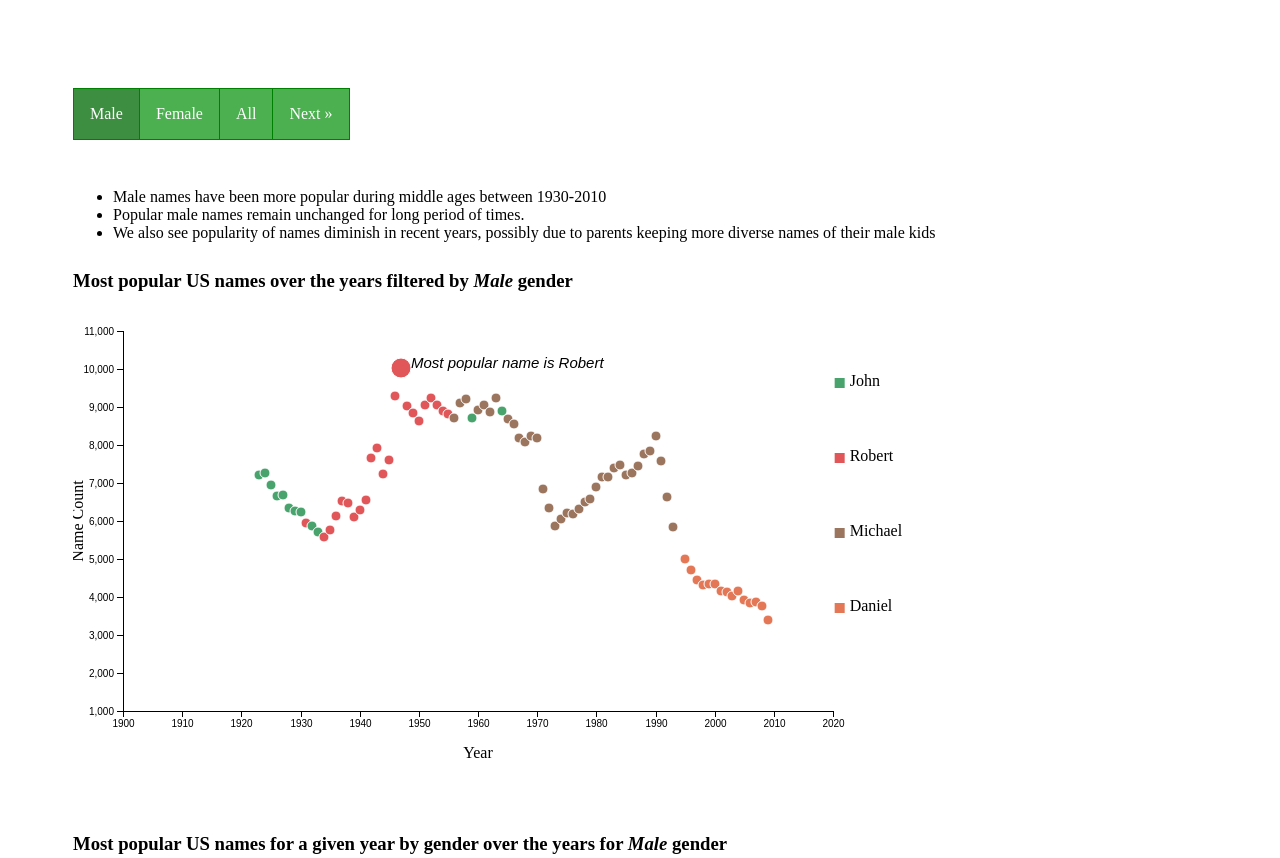
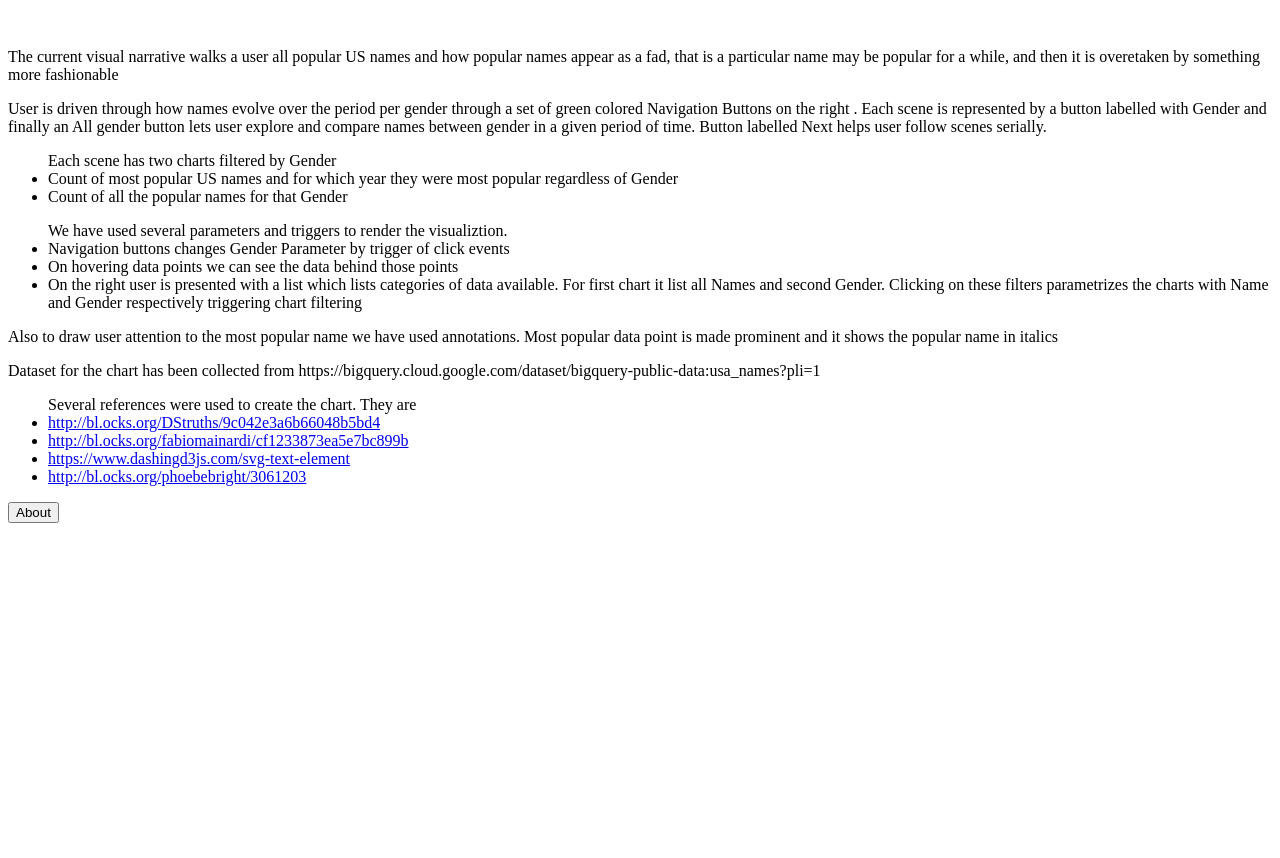
Before and after one commit to zztop/zztop.github.io, a plain HTML site: page datavz/index.html in a window 1280 px wide. Shown: the top 858 px of the page. After the commit the page ends 800 px from the top, so only its background shows below. Drawn offline with nearby package versions, Linux system fonts and the light colour scheme.

Commit message:
first checkin

```diff
--- a/datavz/index.html
+++ b/datavz/index.html
@@ -2,7 +2,46 @@
 <meta name="viewport" content="width=device-width, initial-scale=1.0">
 
 <link rel="stylesheet" href="index.css">
-<div style="position: relative;top: 20px; left: 65px;width:80%">
+<div>
+    <article class="about-note">
+        <p>The current visual narrative walks a user all popular US names and how popular names appear as a fad, that is a particular
+            name may be popular for a while, and then it is overetaken by something more fashionable</p>
+        <p>User is driven through how names evolve over the period per gender through a set of green colored Navigation Buttons
+            on the right . Each scene is represented by a button labelled with Gender and finally an All gender button lets
+            user explore and compare names between gender in a given period of time. Button labelled Next helps user follow
+            scenes serially. </p>
+        <p>
+            <ul>Each scene has two charts filtered by Gender
+                <li> Count of most popular US names and for which year they were most popular regardless of Gender </li>
+                <li>Count of all the popular names for that Gender
+                </li>
+            </ul>
+        </p>
+        <p>
+            <ul>We have used several parameters and triggers to render the visualiztion.
+                <li>Navigation buttons changes Gender Parameter by trigger of click events</li>
+                <li>On hovering data points we can see the data behind those points</li>
+                <li>On the right user is presented with a list which lists categories of data available. For first chart it list
+                    all Names and second Gender. Clicking on these filters parametrizes the charts with Name and Gender respectively
+                    triggering chart filtering</li>
+            </ul>
+        </p>
+        <p>Also to draw user attention to the most popular name we have used annotations. Most popular data point is made prominent and it shows the popular name in italics</p>
+        <p>Dataset for the chart has been collected from https://bigquery.cloud.google.com/dataset/bigquery-public-data:usa_names?pli=1
+        </p>
+        <p>
+            <ul>Several references were used to create the chart. They are
+                <li><a href="http://bl.ocks.org/DStruths/9c042e3a6b66048b5bd4">http://bl.ocks.org/DStruths/9c042e3a6b66048b5bd4</a></li>
+                <li><a href="http://bl.ocks.org/fabiomainardi/cf1233873ea5e7bc899b">http://bl.ocks.org/fabiomainardi/cf1233873ea5e7bc899b</a></li>
+                <li><a href="https://www.dashingd3js.com/svg-text-element">https://www.dashingd3js.com/svg-text-element</a></li>
+                <li><a href="http://bl.ocks.org/phoebebright/3061203">http://bl.ocks.org/phoebebright/3061203</a></li>
+
+            </ul>
+        </p>
+    </article>
+    <button onclick="aboutClicked()" class='about'>About</button>
+</div>
+<div class='viz' style="display:none;position: relative;top: 20px; left: 65px;width:80%">
     <div class=" left-item" style=" ">
         <article class="btn-group">
             <a href="#" onclick="selectGender('M',this)" data-scene="1" class="scene  on">Male</a>
@@ -39,22 +78,28 @@
 
 <script>
     let selectedGender = ['M'],
-        genderText = 'Male'
-    noteMale =
+        genderText = 'Male',
+        noteMale =
 
-        `<li>Male names have been more popular during middle ages between 1930-2010</li>
+            `<li>Male names have been more popular during middle ages between 1930-2010</li>
             <li>Popular male names remain unchanged for long period of times.</li>
             <li>We also see popularity of names diminish in recent years, possibly due to parents keeping more diverse names of their male kids </li>
     `,
         noteFemale =
 
-        `<li>Female names have been more popular during 1910-1930 and in more recent years</li>
+            `<li>Female names have been more popular during 1910-1930 and in more recent years</li>
             <li>We also see popularity of names diminish in recent years, similar to males </li>
     `,
         noteAll = `
         <li>We can see more clearly that overall male names have been more popular than female names</li>
     <li> As mentioned in the previous scenes there is a decline in number of popular names for the male and female in recent years</li>`,
-        selectedText = noteMale;
+        selectedText = noteMale,
+        isAboutEnabled = true
+    function aboutClicked() {
+        isAboutEnabled = !isAboutEnabled
+        document.querySelector('.about-note').style.display = isAboutEnabled ? 'block' : 'none'
+        document.querySelector('.viz').style.display = !isAboutEnabled ? 'block' : 'none'
+    }
     function selectGender(gend, e) {
         if (gend == 'All') {
             selectedGender = ['M', 'F']
```
